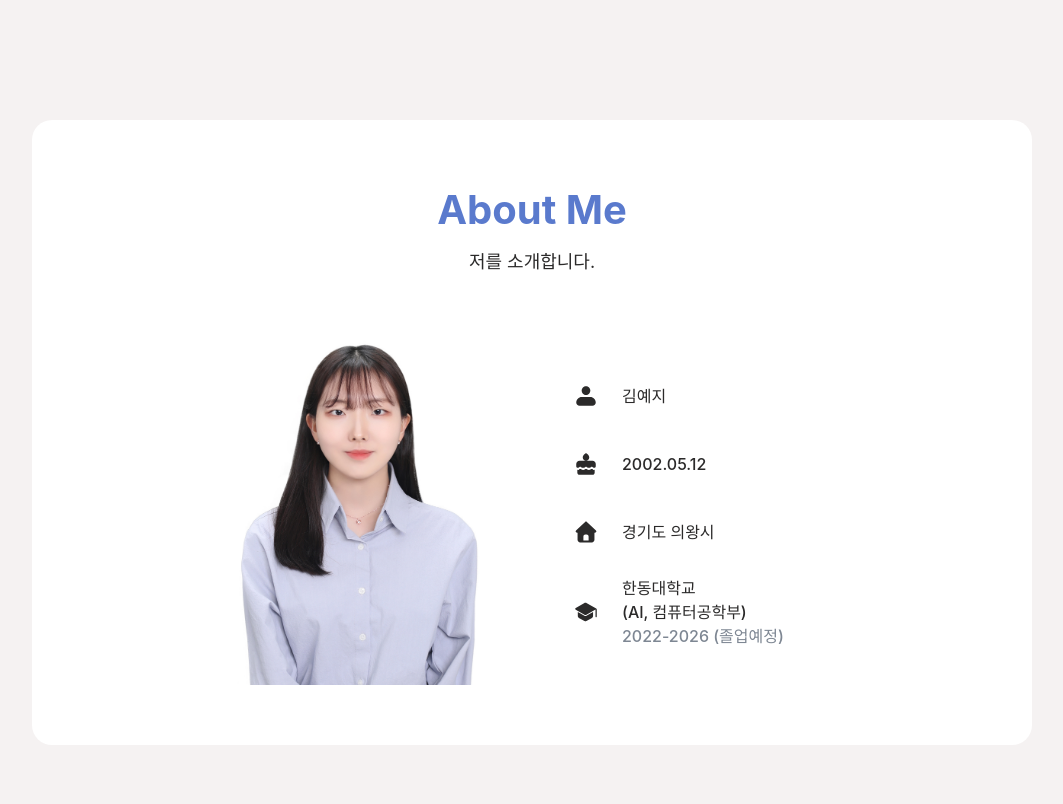
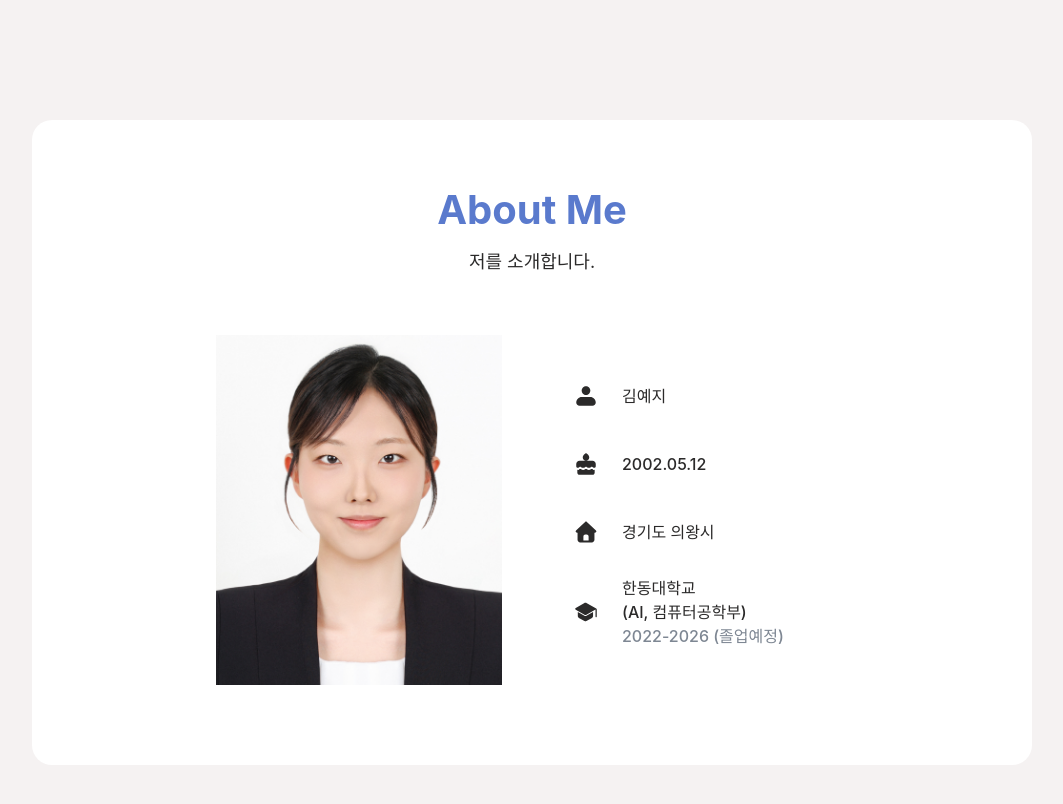
Before and after one commit to skwldwld/portfolio, a React (Vite) app: page / in a window 1280 px wide. Shown: the part 1600-2404 px from the top of the page, without its empty margins (108-1171 px from the left). Built offline with nearby package versions, Linux system fonts and the light colour scheme; a web font is replaced by a local one.

Commit message:
add profile

```diff
--- a/src/sections/AboutMe.jsx
+++ b/src/sections/AboutMe.jsx
@@ -1,6 +1,6 @@
 import { useState, useEffect, useMemo } from 'react';
 import styled, { keyframes } from 'styled-components';
-import profileImage from '../assets/profile.jpg';
+import profileImage from '../assets/profile_pic.jpeg';
 import personIcon from '../assets/person.svg';
 import birthdayIcon from '../assets/birthday.svg';
 import locationIcon from '../assets/home.svg';
@@ -131,6 +131,7 @@ const AboutMeContainer = styled.div`
   background: ${({ theme }) => theme.colors.surface};
   border-radius: 20px;
   padding: 60px;
+  padding-bottom: 80px;
   margin-bottom: 120px;
 
   @media (max-width: 768px) {
```
Also changed, not shown: src/assets/profile_pic.jpeg (added).
